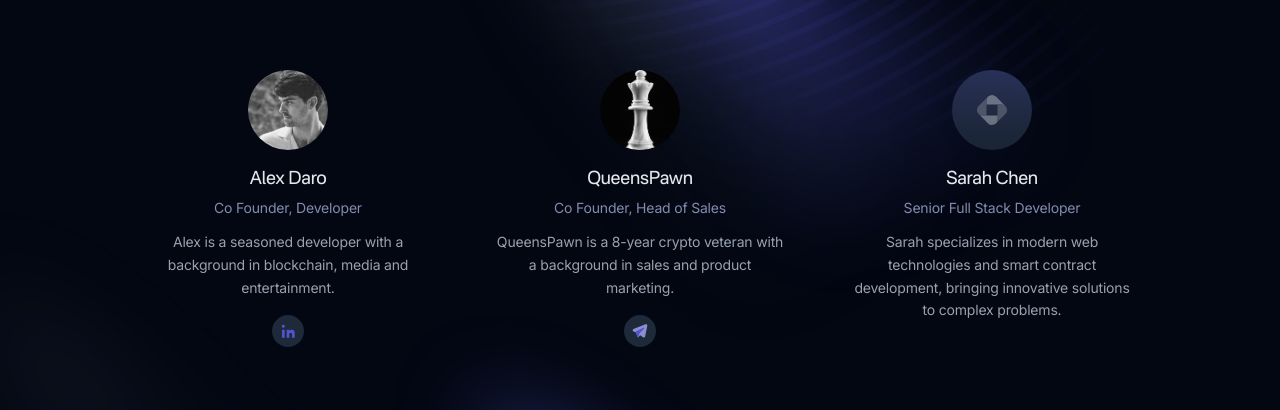
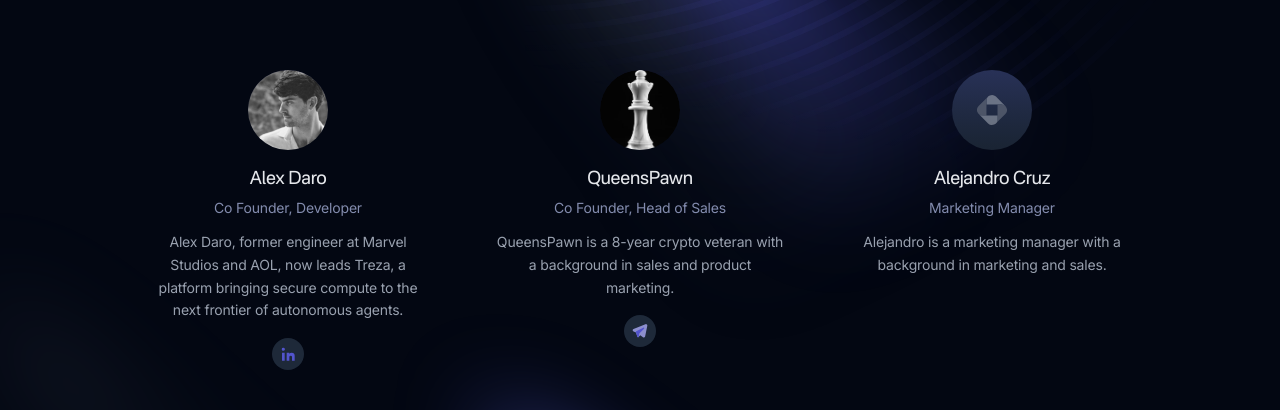
Before and after one commit to treza-labs/treza-xyz, a Next.js app: page /team in a window 1280 px wide. Shown: the part 211-621 px from the top of the page. Built offline with nearby package versions, Linux system fonts and the light colour scheme.

Commit message:
chore: update copy for team page.

```diff
--- a/components/team.tsx
+++ b/components/team.tsx
@@ -19,7 +19,7 @@ const teamMembers = [
     image: TeamImg01,
     name: "Alex Daro",
     role: "Co Founder, Developer",
-    description: "Alex is a seasoned developer with a background in blockchain, media and entertainment.",
+    description: "Alex Daro, former engineer at Marvel Studios and AOL, now leads Treza, a platform bringing secure compute to the next frontier of autonomous agents.",
     link: "https://www.linkedin.com/in/alexdaro/",
   },
   {
@@ -28,6 +28,13 @@ const teamMembers = [
     role: "Co Founder, Head of Sales",
     description: "QueensPawn is a 8-year crypto veteran with a background in sales and product marketing.",
     link: "https://t.me/queenspawn10",
+  },
+  {
+    image: null, // Use placeholder avatar
+    name: "Alejandro Cruz",
+    role: "Marketing Manager",
+    description: "Alejandro is a marketing manager with a background in marketing and sales.",
+    link: "",
   },
   {
     image: null, // Use placeholder avatar
@@ -43,6 +50,10 @@ const teamMembers = [
     description: "Marcus builds and nurtures our community, ensuring every member feels heard and valued in the Treza ecosystem.",
     link: "",
   },
+  // add one for Alejandro @alexcruz1986 marketing
+
+
+  // add new team members here
   // {
   //   image: TeamImg03,
   //   name: "Marie Koniuszek",
```
